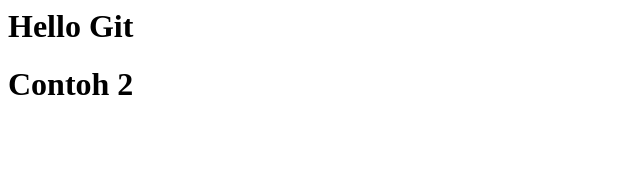
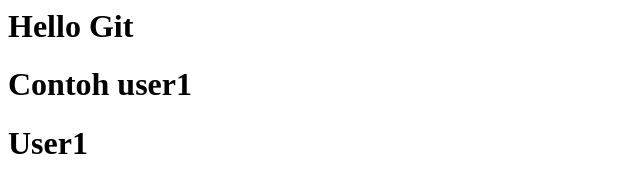
Before and after one commit to rasyamahfud/belajar-git_remote, a plain HTML site: page index.html in a window 1280 px wide. Shown: the whole page, without its empty margins (0-640 px from the left). Drawn offline with Linux system fonts and the light colour scheme.

Commit message:
add user1 to index.html

```diff
--- a/index.html
+++ b/index.html
@@ -1,6 +1,7 @@
 <html>
     <body>
         <h1>Hello Git</h1>
-        <h1>Contoh 2</h1>
+        <h1>Contoh user1</h1>
+        <h1>User1</h1>
     </body>
 </html>
```
